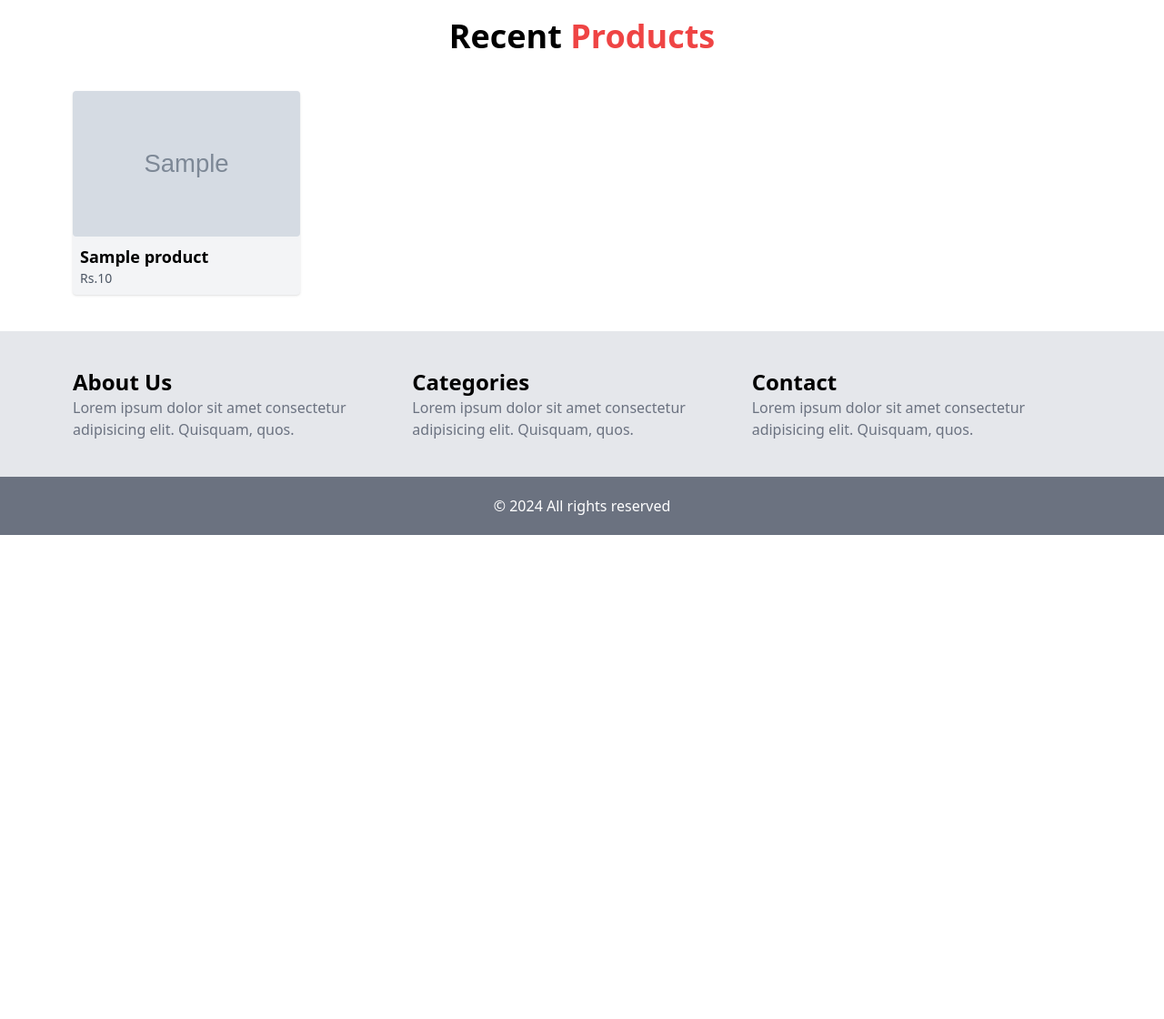
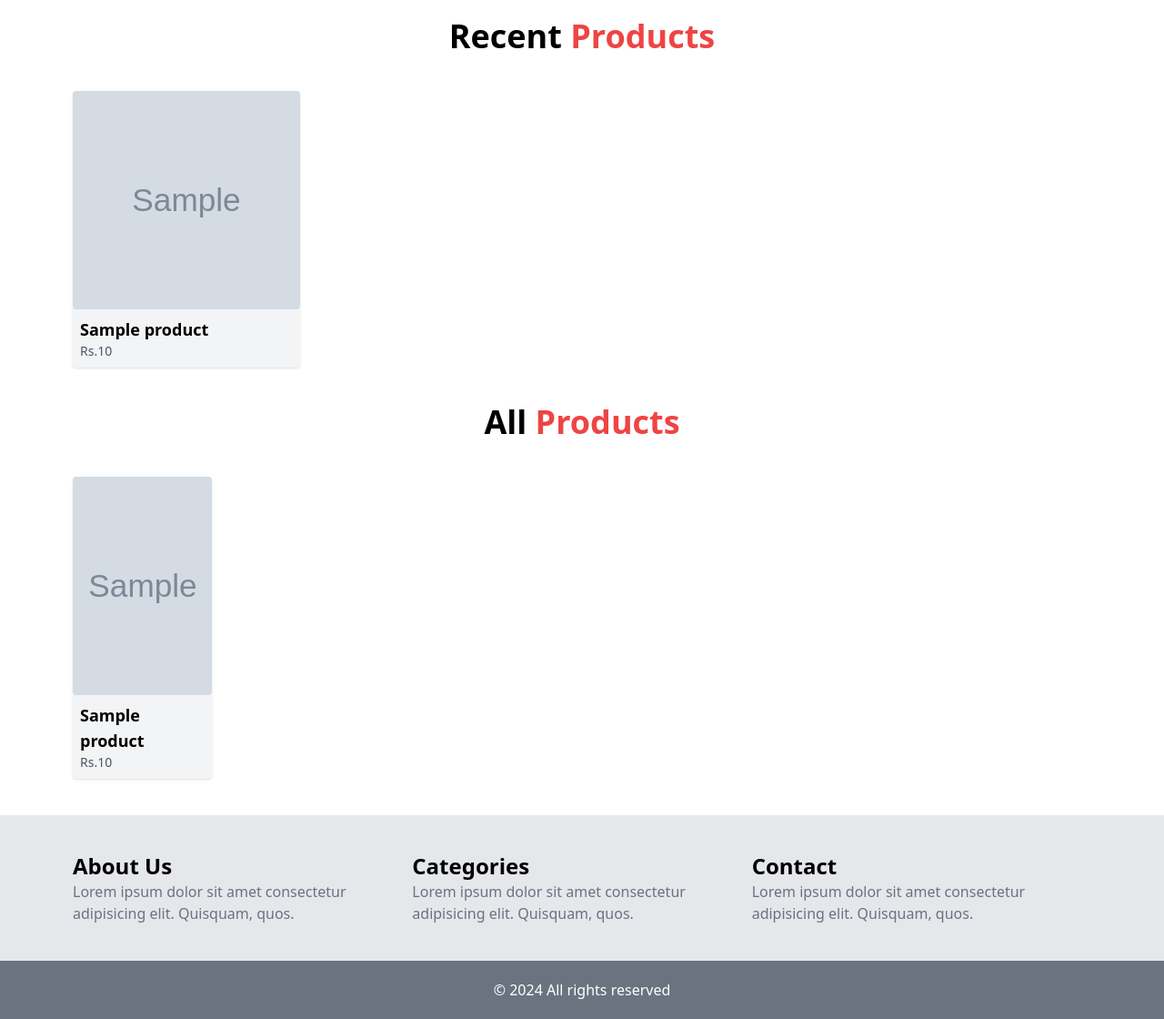
Before and after one commit to kshitijghimire/smcproject1, a PHP site: page / in a window 1280 px wide. Shown: the part 320-1440 px from the top of the page at 91% size. Before the commit the page ends 908 px from the top, so only its background shows below. Run offline with PHP 8.4, Linux system fonts and the light colour scheme; tables that the repository leaves empty or names only in its code hold one stand-in row (values such as "Sample post"); grey boxes marked "Sample" are stand-in pictures; a stand-in replaces the project's code that opens the database connection; some libraries are stand-ins or nearby versions.

Commit message:
product view

```diff
--- a/admin/actionproduct.php
+++ b/admin/actionproduct.php
@@ -16,7 +16,8 @@ if(isset($_POST['store']))
     move_uploaded_file($tmp_name, $filepath);
 
     include '../includes/dbconnection.php';
-    $qry = "INSERT INTO products (category_id, name, description, price, stock, status, photopath,product_date) VALUES ($category_id, '$name', '$description', $price, $stock, '$status', '$photopath','$product_date')";
+    $qry = "INSERT INTO products (category_id, name, description, price, stock, status, photopath,product_date) VALUES
+    ($category_id, '$name', '$description', $price, $stock, '$status', '$photopath','$product_date')";
     $res = mysqli_query($conn, $qry);
     include '../includes/closeconnection.php';
     if($res)
--- a/includes/header.php
+++ b/includes/header.php
@@ -1,5 +1,5 @@
-
 <?php
+session_start();
 $qrycat = "SELECT * FROM categories ORDER BY priority";
 include 'includes/dbconnection.php';
 $resultcat = mysqli_query($conn, $qrycat);
@@ -12,6 +12,7 @@ include 'includes/closeconnection.php';
     <meta name="viewport" content="width=device-width, initial-scale=1.0">
     <title>Document</title>
     <script src="https://cdn.tailwindcss.com"></script>
+    <link href="https://cdn.jsdelivr.net/npm/remixicon@4.2.0/fonts/remixicon.css" rel="stylesheet" />
 </head>
 <body>
 
@@ -22,8 +23,22 @@ include 'includes/closeconnection.php';
             <?php
             while($rowcat = mysqli_fetch_assoc($resultcat)){
             ?>
-            <a href="" class="text-lg font-bold text-white px-5"><?php echo $rowcat['name']; ?></a>
+            <a href="categoryproduct.php?category=<?php echo $rowcat['id'];?>" class="text-lg font-bold text-white px-5"><?php echo $rowcat['name']; ?></a>
             <?php } ?>
+            <?php if(isset($_SESSION['islogin'])) { ?>
+            <div class="text-lg font-bold text-white p-5 relative group inline cursor-pointer"><i class="ri-user-fill"></i>
+                <div class="absolute top-10 right-0 hidden group-hover:block border rounded-lg bg-gray-100 text-gray-800 w-40 text-sm">
+                    <a href="" class="p-2 block rounded hover:bg-gray-200"><i class="ri-user-fill"></i> My Profile</a>
+                    <hr>
+                    <a href="" class="p-2 block rounded hover:bg-gray-200">
+                        <p><i class="ri-shopping-cart-2-line"></i> My Cart</p>
+                    </a>
+                    <hr>
+                    <a href="admin/logout.php" class="p-2 block rounded hover:bg-gray-200"><i class="ri-logout-box-line"></i>&nbsp;Logout</a>
+                </div>
+            </div>
+            <?php } else { ?>
             <a href="login.php" class="text-lg font-bold text-white px-5">Login</a>
+            <?php } ?>
         </div>
     </nav>
--- a/index.php
+++ b/index.php
@@ -1,7 +1,11 @@
 <?php include 'includes/header.php';
 $qry = "SELECT * FROM products ORDER BY product_date DESC LIMIT 4";
+$qryall = "SELECT * FROM products ORDER BY RAND()";
+
 include 'includes/dbconnection.php';
 $result = mysqli_query($conn, $qry);
+$resultall = mysqli_query($conn, $qryall);
+
 include 'includes/closeconnection.php';
 ?>
     <h1 class="text-center font-bold text-4xl my-10">Recent <span class="text-red-500"> Products </span></h1>
@@ -10,7 +14,23 @@ include 'includes/closeconnection.php';
         <?php while($row = mysqli_fetch_assoc($result)) { ?>
         <a href="viewproduct.php?id=<?php echo $row['id'];?>" class="hover:-translate-y-2 duration-300 hover:shadow-lg">
             <div class="bg-gray-100 rounded shadow">
-                <img src="uploads/<?php echo $row['photopath']; ?>" class="w-full h-40 object-cover rounded">
+                <img src="uploads/<?php echo $row['photopath']; ?>" class="w-full h-60 object-cover rounded">
+                <div class="p-2">
+                    <h2 class="text-lg font-bold"><?php echo $row['name']; ?></h2>
+                    <p class="text-sm text-gray-600">Rs.<?php echo $row['price']; ?></p>
+                </div>
+            </div>
+        </a>
+        <?php } ?>
+    </div>
+
+    <h1 class="text-center font-bold text-4xl my-10">All <span class="text-red-500"> Products </span></h1>
+
+    <div class="grid grid-cols-6 gap-10 px-20">
+        <?php while($row = mysqli_fetch_assoc($resultall)) { ?>
+        <a href="viewproduct.php?id=<?php echo $row['id'];?>" class="hover:-translate-y-2 duration-300 hover:shadow-lg">
+            <div class="bg-gray-100 rounded shadow">
+                <img src="uploads/<?php echo $row['photopath']; ?>" class="w-full h-60 object-cover rounded">
                 <div class="p-2">
                     <h2 class="text-lg font-bold"><?php echo $row['name']; ?></h2>
                     <p class="text-sm text-gray-600">Rs.<?php echo $row['price']; ?></p>
```
Also changed, not shown: admin/dashboard.php (+8 -1 lines), categoryproduct.php (added, +32 -0 lines), login.php (+19 -11 lines), viewproduct copy.php (deleted, +0 -28 lines), viewproduct.php (+28 -0 lines), uploads/1709603003Untitled Diagram.drawio (2).png (added), uploads/1709603786Untitled Diagram.drawio (2).png (added), uploads/1709606508Untitled Diagram.drawio (3).png (added), uploads/1709606517Untitled Diagram.drawio (3).png (added), uploads/1709606573Untitled Diagram.drawio (3).png (added), uploads/1709606757Untitled Diagram.drawio (3).png (added).
